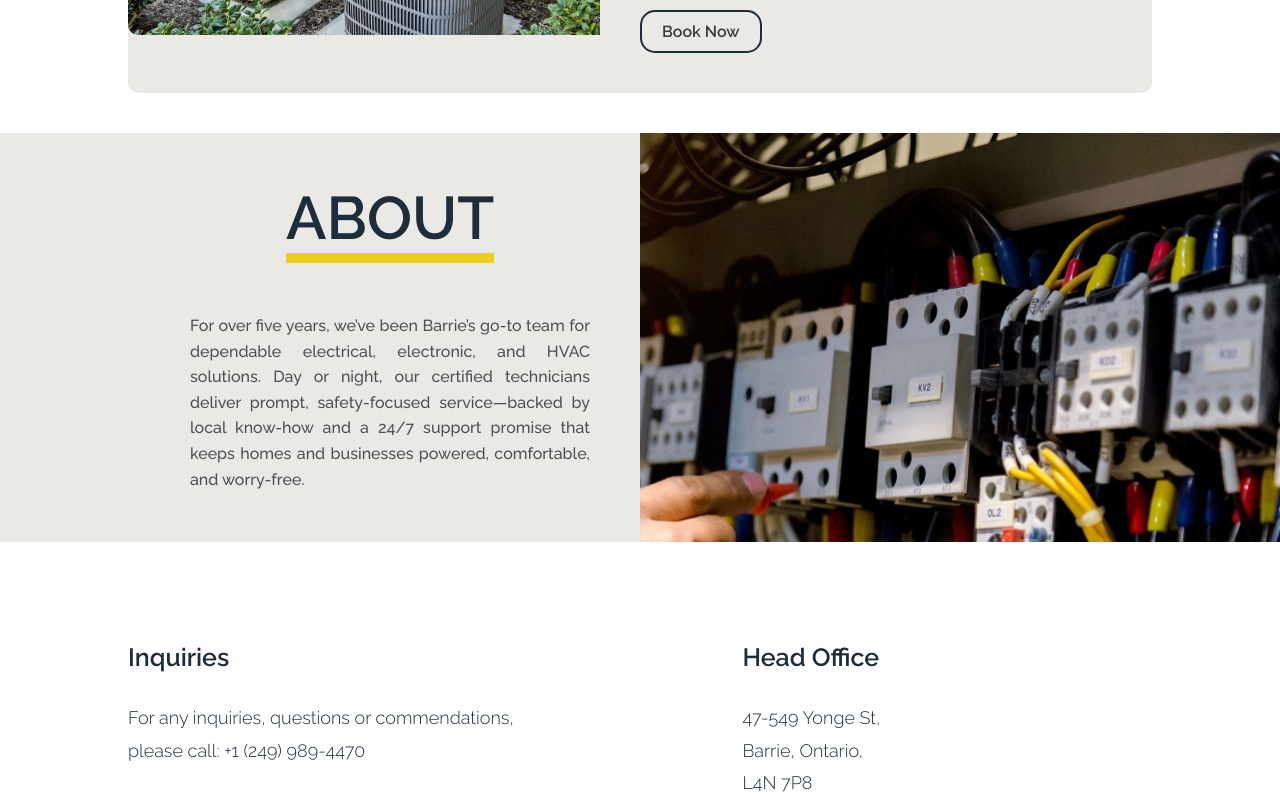
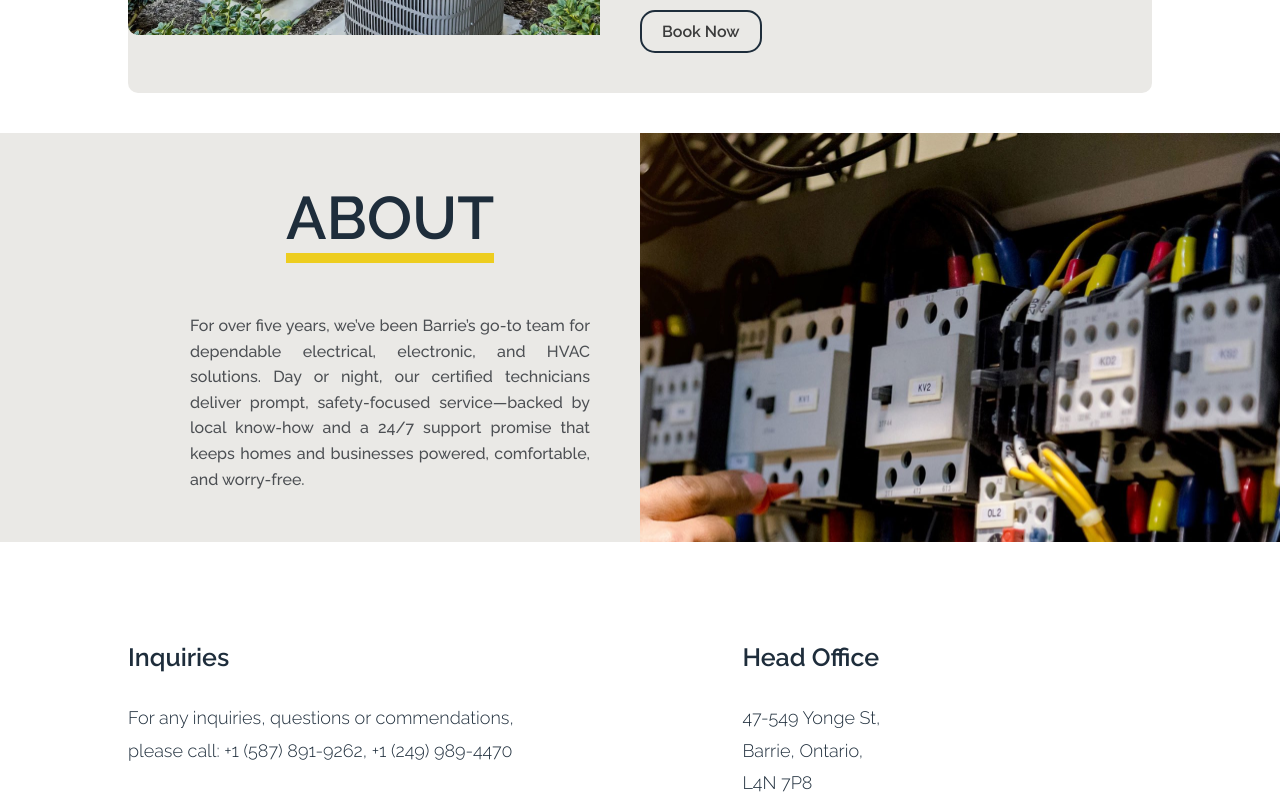
Before and after one commit to Md-Mahmudur-Reza/electrocare-frontend, a Next.js app: page / in a window 1280 px wide. Shown: the part 2000-2797 px from the top of the page. Built offline with nearby package versions, Linux system fonts and the light colour scheme.

Commit message:
changed phone number and logo

```diff
--- a/src/module/footer/Footer.js
+++ b/src/module/footer/Footer.js
@@ -15,7 +15,7 @@ export default function Footer() {
                         <div className={styles.description}>
                             For any inquiries, questions or commendations,
                             <br />
-                            please call: <a className={styles.descriptionLink} href="tel:+1(249)989-4470">+1 (249) 989-4470</a>
+                            please call: <a className={styles.descriptionLink} href="tel:+1(587)891-9262">+1 (587) 891-9262</a>, <a className={styles.descriptionLink} href="tel:+1(249)989-4470">+1 (249) 989-4470</a>
                         </div>
                     </div>
                 </div>
@@ -36,10 +36,11 @@ export default function Footer() {
                         </div>
 
                         <div className={styles.description}>
-                            Email: <a className={styles.descriptionLink} href="mailto:a01911932650@yahoo.com">a01911932650@yahoo.com</a>
+                            Email: <a className={styles.descriptionLink} href="mailto:thetechguys787@gmail.com">thetechguys787@gmail.com</a>
                             <br />
-                            Tel: <a className={styles.descriptionLink} href="tel:+1(249)989-4470">+1 (249) 989-4470</a>
-
+                            Tel: <a className={styles.descriptionLink} href="tel:+1(587)891-9262">+1 (587) 891-9262</a>, <a className={styles.descriptionLink} href="tel:+1(249)989-4470">+1 (249) 989-4470</a>
+                            <br />
+                            Facebook: <a className={styles.descriptionLink} href="https://www.facebook.com/the.tech.guys.ca/">The Tech Guys</a>
                         </div>
                     </div>
                 </div>
--- a/src/module/navbar/Navbar.js
+++ b/src/module/navbar/Navbar.js
@@ -4,7 +4,7 @@ import React from "react";
 import Image from "next/image";
 import Link from 'next/link'
 
-import logo from "../../../public/Logos/only_logo_1.png"
+import logo from "../../../public/Logos/the_tech_guys_logo.png"
 import styles from "./Navbar.module.css"
 
 export default function Navbar() {
```
Also changed, not shown: public/Logos/the_tech_guys_logo.png (added).
